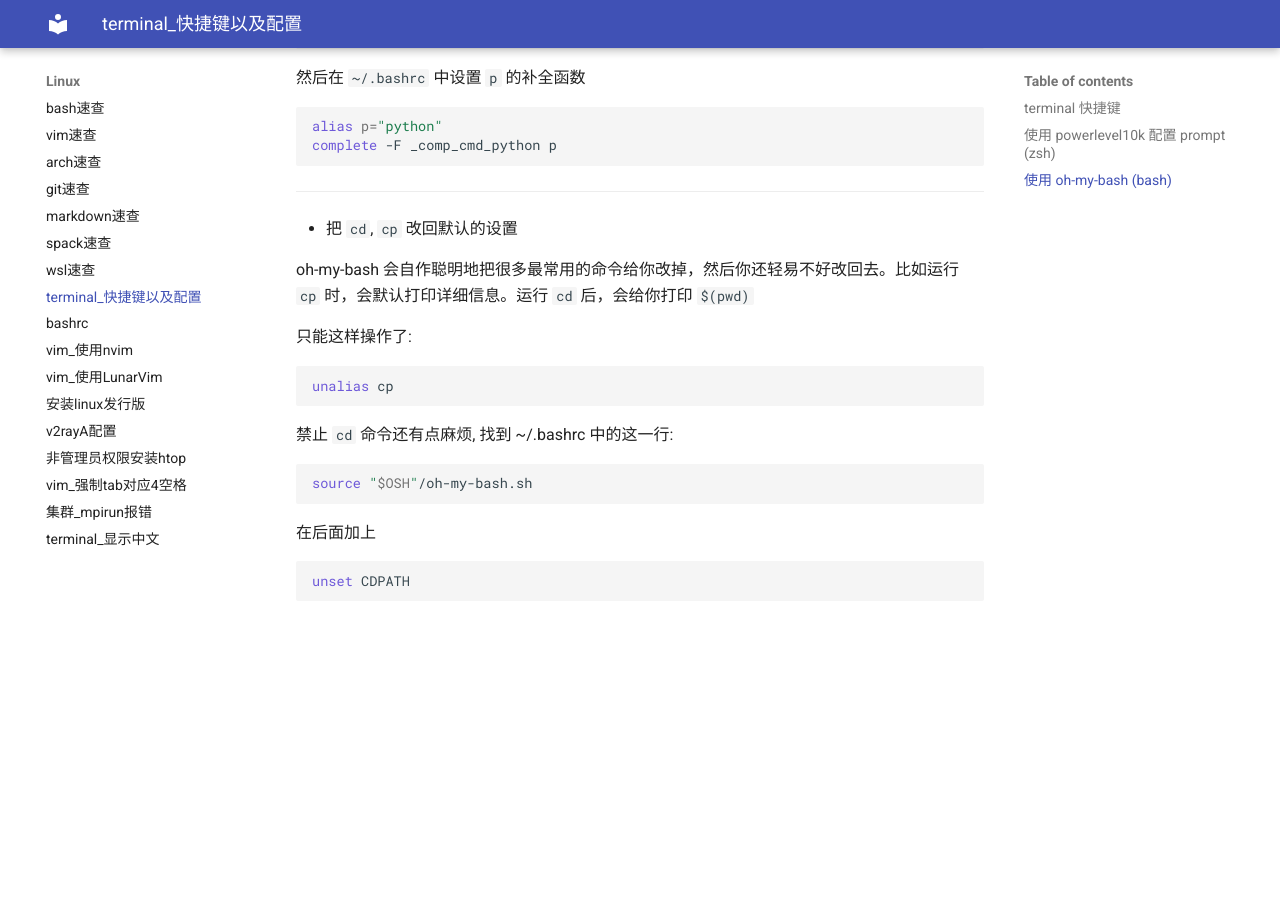
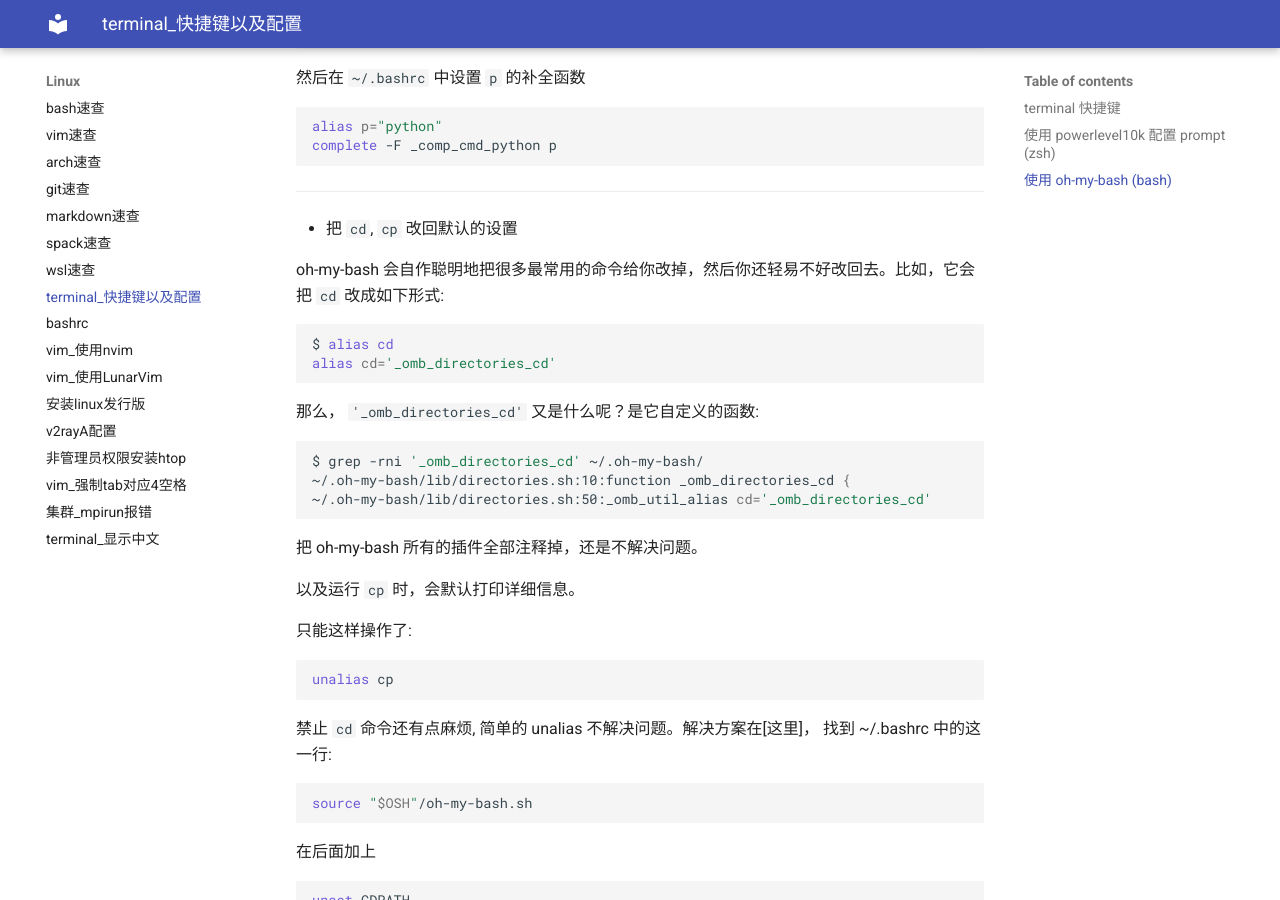
Before and after one commit to ymma98/technotes, an MkDocs documentation site: the page built from docs/Linux/terminal_快捷键以及配置.md, in a window 1280 px wide and 900 px high, scrolled down 2466 px. Built offline with MkDocs 1.6.1 and Material for MkDocs 9.7.7, drawn with Linux system fonts in a browser that asks for light colours; before the commit the page ends 3091 px from its top, so only the background shows below that.

Commit message:
docs/Linux/terminal_快捷键以及配置.md updated from https://stackedit.cn/

````diff
--- a/docs/Linux/terminal_快捷键以及配置.md
+++ b/docs/Linux/terminal_快捷键以及配置.md
@@ -92,13 +92,27 @@ complete -F _comp_cmd_python p
 
 * 把 `cd`, `cp` 改回默认的设置
 
-oh-my-bash 会自作聪明地把很多最常用的命令给你改掉，然后你还轻易不好改回去。比如运行 `cp` 时，会默认打印详细信息。运行 `cd` 后，会给你打印 `$(pwd)`
+oh-my-bash 会自作聪明地把很多最常用的命令给你改掉，然后你还轻易不好改回去。比如，它会把 `cd` 改成如下形式:
+```bash
+$ alias cd
+alias cd='_omb_directories_cd'
+```
+那么， `'_omb_directories_cd'` 又是什么呢？是它自定义的函数:
+```bash
+$ grep -rni '_omb_directories_cd' ~/.oh-my-bash/
+~/.oh-my-bash/lib/directories.sh:10:function _omb_directories_cd {
+~/.oh-my-bash/lib/directories.sh:50:_omb_util_alias cd='_omb_directories_cd'
+```
+把 oh-my-bash 所有的插件全部注释掉，还是不解决问题。
+
+以及运行 `cp` 时，会默认打印详细信息。
+
 
 只能这样操作了:
 ```bash
 unalias cp
 ```
-禁止 `cd` 命令还有点麻烦, 找到 ~/.bashrc 中的这一行:
+禁止 `cd` 命令还有点麻烦, 简单的 unalias 不解决问题。解决方案在[这里]， 找到 ~/.bashrc 中的这一行:
 ```bash
 source "$OSH"/oh-my-bash.sh
 ```
````
Also changed, not shown: other parts of docs/Linux/terminal_快捷键以及配置.md (+1 -4 lines).
